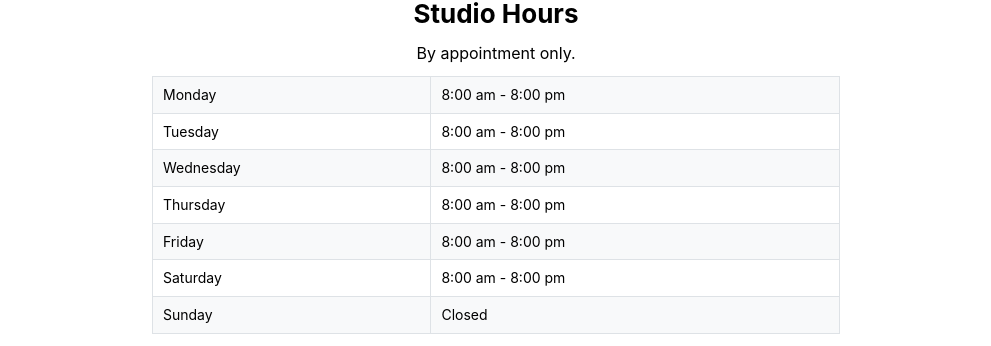
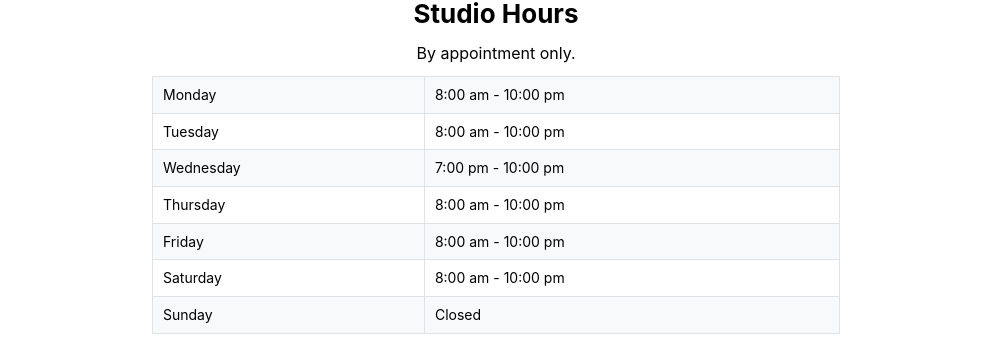
Before and after one commit to ryu11wgu/dorothysmassagestudio, a React (Vite) app: page / in a window 1280 px wide. Shown: the part 1215-1561 px from the top of the page, without its empty margins (144-1135 px from the left). Built offline with nearby package versions, Linux system fonts and the light colour scheme.

Commit message:
Update business hours

```diff
--- a/src/pages/Home.tsx
+++ b/src/pages/Home.tsx
@@ -12,12 +12,12 @@ import { HeroImageBackground } from "../components/HeroImageBackground";
 
 export default function Home() {
   const elements = [
-    { day: "Monday", hours: "8:00 am - 8:00 pm" },
-    { day: "Tuesday", hours: "8:00 am - 8:00 pm" },
-    { day: "Wednesday", hours: "8:00 am - 8:00 pm" },
-    { day: "Thursday", hours: "8:00 am - 8:00 pm" },
-    { day: "Friday", hours: "8:00 am - 8:00 pm" },
-    { day: "Saturday", hours: "8:00 am - 8:00 pm" },
+    { day: "Monday", hours: "8:00 am - 10:00 pm" },
+    { day: "Tuesday", hours: "8:00 am - 10:00 pm" },
+    { day: "Wednesday", hours: "7:00 pm - 10:00 pm" },
+    { day: "Thursday", hours: "8:00 am - 10:00 pm" },
+    { day: "Friday", hours: "8:00 am - 10:00 pm" },
+    { day: "Saturday", hours: "8:00 am - 10:00 pm" },
     { day: "Sunday", hours: "Closed" },
   ];
 
```
